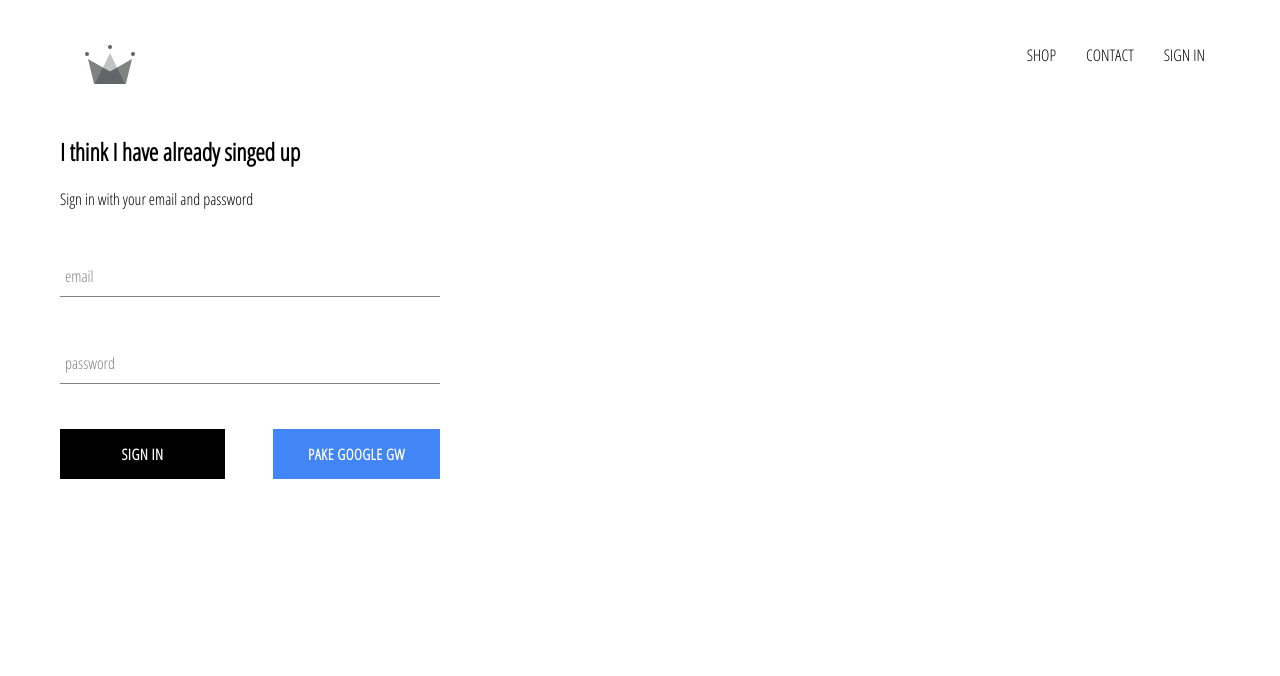
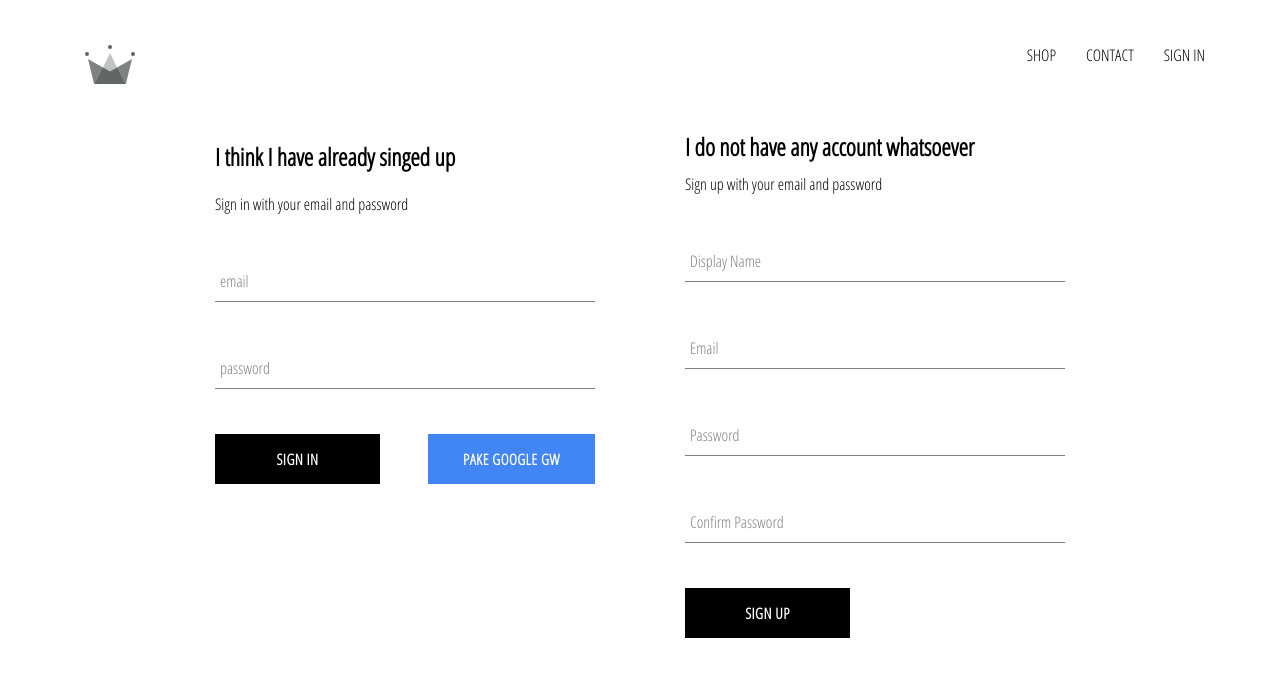
Before and after one commit to djalle/kmstore, a React (Create React App) app: page /signin in a window 1280 px wide. Shown: the top 676 px of the page. Built offline with nearby package versions, Linux system fonts and the light colour scheme; no server answers.

Commit message:
implemented firebase Utils and ability to store users into firestore

```diff
--- a/src/App.js
+++ b/src/App.js
@@ -5,9 +5,7 @@
 import ShopPage from './pages/shop/shop.component.jsx';
 import SignInSignUpPage from './pages/sign-in-sign-up/sign-in-sign-up.component';
 import Header from './components/header/header.component';
-import { auth } from './firebase/firebase.utils'
-
-
+import { auth, bikinDocProfilUser } from './firebase/firebase.utils'
 
 class App extends React.Component {
 
@@ -22,10 +20,38 @@
   keluarDariAuth = null;
 
   componentDidMount() {
-    this.keluarDariAuth = auth.onAuthStateChanged( user => {
-      this.setState( {userAktif: user} );
+    this.keluarDariAuth = auth.onAuthStateChanged( async userAuth => {
+      if (userAuth) {
 
-      console.log(user);
+        const referensiUser = await bikinDocProfilUser(userAuth);
+
+        referensiUser.onSnapshot(snapShot => {
+          this.setState(
+            {
+              userAktif: {
+                id: snapShot.id,
+                ...snapShot.data()
+              }
+            }, () => {
+              console.log(this.state);
+            }
+          );
+
+          console.log(this.state);
+
+        });
+
+      } else {
+
+        this.setState({userAktif: userAuth})
+
+      };
+
+
+      // this.setState( {userAktif: user} );
+
+
+      // console.log(user);
     });
   };
 
--- /dev/null
+++ b/src/components/sign-up/sign-up.component.jsx
@@ -0,0 +1,111 @@
+import React from "react";
+import FormInput from "../form-input/form-input.component";
+import CustomButton from "../custom-button/custom-button.component";
+import { auth, bikinDocProfilUser } from "../../firebase/firebase.utils";
+import './sign-up.syles.scss';
+
+class SignUp extends React.Component {
+
+    constructor() {
+        super();
+
+        this.state = {
+            displayName: '',
+            email: '',
+            password: '',
+            confirmPassword: ''
+        }
+    }
+
+    handleSubmit = async kejadian => {
+        kejadian.preventDefault();
+
+        const { displayName, email, password, confirmPassword } = this.state;
+
+        if (password !== confirmPassword) {
+            alert ( 'Password lu ga akur!!' );
+            return;
+        }
+
+        try {
+
+            const { user } = await auth.createUserWithEmailAndPassword(email, password);
+
+            await bikinDocProfilUser(user, {displayName} );
+
+            this.setState({
+                displayName: '',
+                email: '',
+                password: '',
+                confirmPassword: ''
+            })
+
+        } catch (erornya) {
+
+            console.error(erornya);
+
+        }
+
+    };
+
+    handleChange = kejadian => {
+
+        const { name, value } = kejadian.target;
+
+        this.setState( {[name]: value} );
+
+    }
+
+    render() {
+        const { displayName, email, password, confirmPassword } = this.state;
+        return(
+            <div className="sign-up">
+                <h2 className="title">I do not have any account whatsoever</h2>
+                <span>Sign up with your email and password</span>
+                <form className="'sign-up-form" onSubmit={this.handleSubmit}>
+
+                    <FormInput
+                        type='text'
+                        name='displayName'
+                        value={displayName}
+                        onChange={this.handleChange}
+                        label='Display Name'
+                        required
+                    />
+
+                    <FormInput
+                        type='email'
+                        name='email'
+                        value={email}
+                        onChange={this.handleChange}
+                        label='Email'
+                        required
+                    />
+
+                    <FormInput
+                        type='password'
+                        name='password'
+                        value={password}
+                        onChange={this.handleChange}
+                        label='Password'
+                        required
+                    />
+
+                    <FormInput
+                        type='password'
+                        name='confirmPassword'
+                        value={confirmPassword}
+                        onChange={this.handleChange}
+                        label='Confirm Password'
+                        required
+                    />
+
+                    <CustomButton type='submit'>SIGN UP</CustomButton>
+
+                </form>
+            </div>
+        );
+    }
+};
+
+export default SignUp;
--- /dev/null
+++ b/src/components/sign-up/sign-up.syles.scss
@@ -0,0 +1,9 @@
+.sign-up {
+    display: flex;
+    flex-direction: column;
+    width: 380px;
+
+    .title {
+        margin: 10px 0;
+    }
+}
--- a/src/firebase/firebase.utils.js
+++ b/src/firebase/firebase.utils.js
@@ -12,6 +12,33 @@
     measurementId: "G-CYSFJMFHZY"
 };
 
+export const bikinDocProfilUser = async (authnyaUser, dataTambahan) => {
+    if(!authnyaUser) return;
+
+    const referensiUser = firestore.doc(`users/${authnyaUser.uid}`);
+    const snapShot = await referensiUser.get();
+
+    if (!snapShot.exists) {
+
+        const { displayName, email } = authnyaUser;
+        const kapanDibuat = new Date();
+
+        try {
+            await referensiUser.set({
+                displayName,
+                email,
+                kapanDibuat,
+                ...dataTambahan
+            })
+        } catch (erornyaApa) {
+            console.log('Error bro! Gagal buat user baru!', erornyaApa.message);
+        };
+
+    }
+
+    return referensiUser;
+};
+
 firebase.initializeApp(config);
 
 export const auth = firebase.auth();
--- a/src/pages/sign-in-sign-up/sign-in-sign-up.component.jsx
+++ b/src/pages/sign-in-sign-up/sign-in-sign-up.component.jsx
@@ -1,10 +1,12 @@
 import React from "react";
+import SignIn from "../../components/sign-in/sign-in.component";
+import SignUp from "../../components/sign-up/sign-up.component";
 import './sign-in-sign-up.styles.scss';
-import SignIn from "../../components/sign-in/sign-in.component";
 
 const SignInSignUpPage = () => (
     <div className="sign-in-and-sign-up">
         <SignIn />
+        <SignUp />
     </div>
 );
 
--- a/src/pages/sign-in-sign-up/sign-in-sign-up.styles.scss
+++ b/src/pages/sign-in-sign-up/sign-in-sign-up.styles.scss
@@ -0,0 +1,6 @@
+.sign-in-and-sign-up {
+    width: 850px;
+    display: flex;
+    justify-content: space-between;
+    margin: 30px auto;
+}
```
